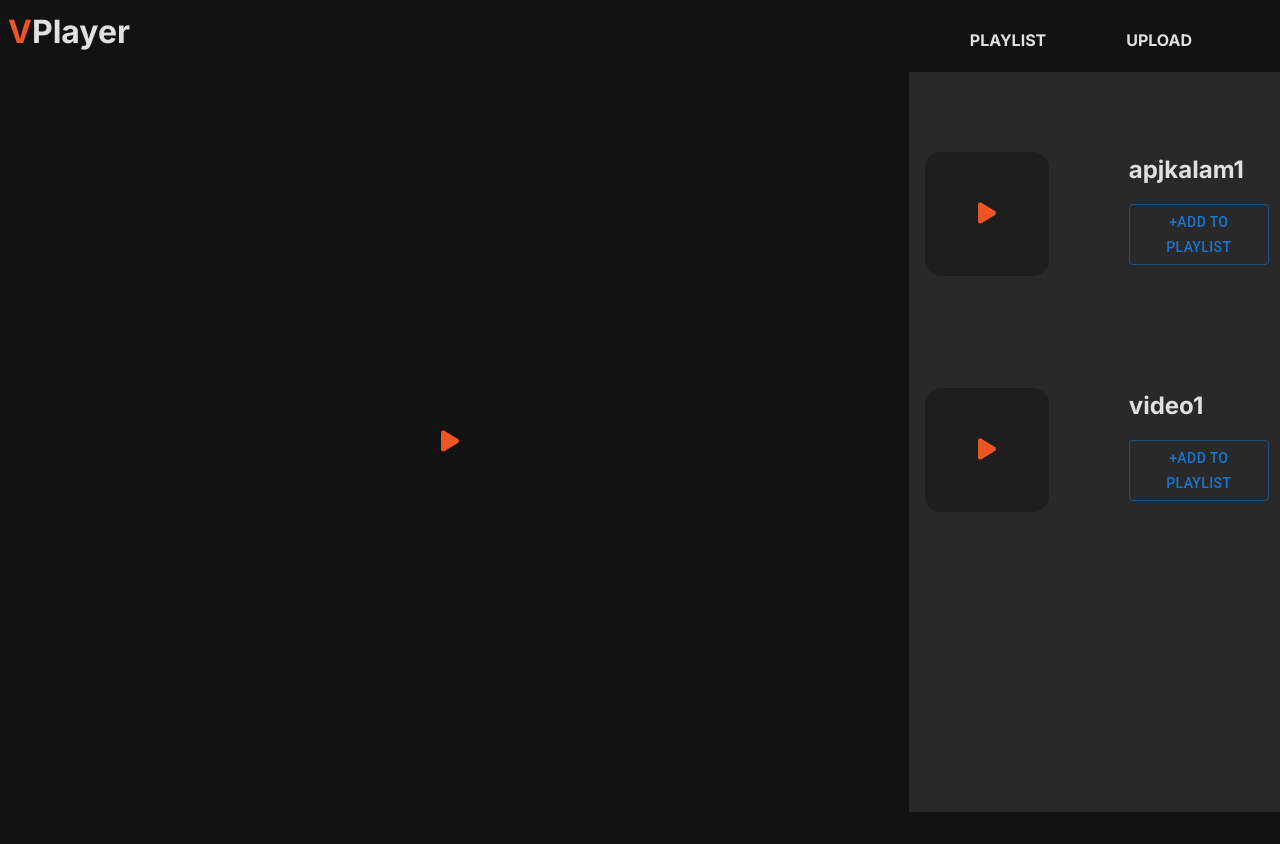
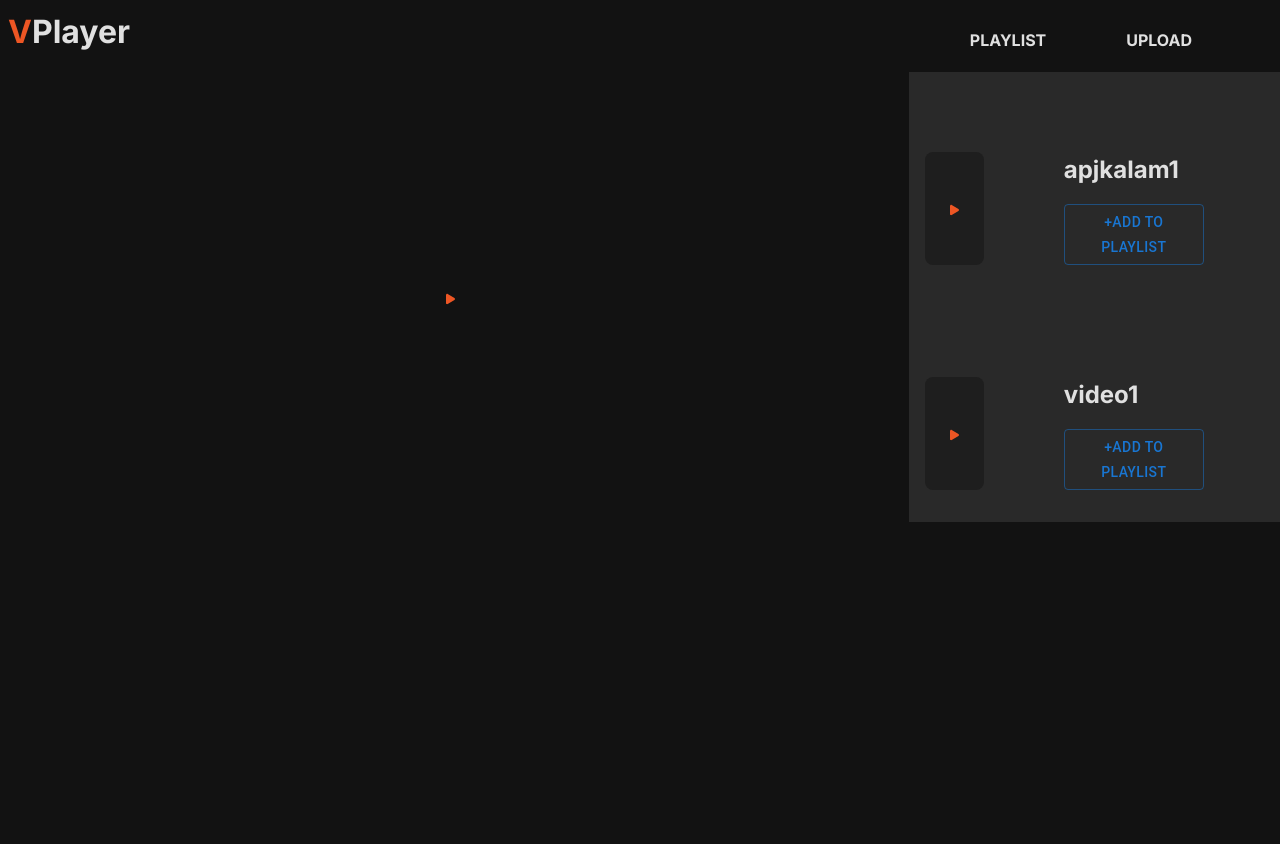
Before and after one commit to VidyasagarPandikashala/vidyasagarpandikashala-Assignment--React-JS-Developer-Rigi, a React (Create React App) app in the folder vplayer-frontend/: page / in a window 1280 px wide. After the commit the page ends 808 px from the top, so only its background shows below. Built offline with nearby package versions, Linux system fonts and the light colour scheme.

Commit message:
[Homepage]:created subcomponents --> videoplayer videolistitem videoplayerIcon

```diff
--- a/vplayer-frontend/src/ui/shared-components/VideoPlayer/VideoPlayer.js
+++ b/vplayer-frontend/src/ui/shared-components/VideoPlayer/VideoPlayer.js
@@ -1,4 +1,4 @@
-import VideoPlayerThumbnail from "../VideoPlayerThumbnail/VideoPlayerThumbnail";
+import VideoPlayerThumbnail from "../videoPlayerThumbnail/VideoPlayerThumbnail";
 import styles from "./VideoPlayer.module.css";
 
 function VideoPlayer({ src }) {
@@ -9,6 +9,7 @@ function VideoPlayer({ src }) {
       ) : (
         <video
           className={styles.videoPlayer}
+          autoPlay
           controls
           width="100%"
           src={src}
--- a/vplayer-frontend/src/ui/shared-components/VideoPlayer/VideoPlayer.module.css
+++ b/vplayer-frontend/src/ui/shared-components/VideoPlayer/VideoPlayer.module.css
@@ -1,4 +1,4 @@
 .videoPlayer {
-  height: calc(100vh - 80px);
+  flex: 5;
   background-color: var(--background-color);
 }
--- a/vplayer-frontend/src/ui/shared-components/VideoPlayerThumbnail/VideoPlayerThumbnail.js
+++ b/vplayer-frontend/src/ui/shared-components/VideoPlayerThumbnail/VideoPlayerThumbnail.js
@@ -5,7 +5,7 @@ import { faPlay } from "@fortawesome/free-solid-svg-icons";
 function VideoPlayerThumbnail({ videoSrc, onClickHandler, thumbnailStyle }) {
   return (
     <div className={styles[thumbnailStyle]}>
-      <div onClick={() => onClickHandler(videoSrc)}>
+      <div>
         <FontAwesomeIcon className={styles.iconStyle} icon={faPlay} />
       </div>
     </div>
--- a/vplayer-frontend/src/ui/shared-components/VideoPlayerThumbnail/VideoPlayerThumbnail.module.css
+++ b/vplayer-frontend/src/ui/shared-components/VideoPlayerThumbnail/VideoPlayerThumbnail.module.css
@@ -1,22 +1,26 @@
 .thumbnailcontainer {
   display: flex;
   background-color: var(--overlay-shade-200);
-  width: 124px;
-  height: 124px;
+  /* width: 71px; */
+  /* height: 64px; */
+  padding: 14px 25px;
   justify-content: center;
-  border-radius: 1rem;
+  border-radius: 0.5rem;
+  align-items: center;
+  cursor: pointer;
+}
+
+.iconStyle {
+  font-size: 12px;
+  color: var(--primary-accent-color);
+}
+
+.thumbContainerVideoPlayer {
+  display: flex;
+  flex: 5;
+  background-color: var(--background-color);
+  /* width: 100%; */
+  /* height: calc(100vh - 60px); */
+  justify-content: center;
   align-items: center;
 }
-.iconStyle {
-  font-size: 24px;
-  color: var(--primary-accent-color);
-}
-.thumbContainerVideoPlayer {
-  display: flex;
-  background-color: var(--background-color);
-  width: 100%;
-  height: calc(100vh - 60px);
-  justify-content: center;
-
-  align-items: center;
-}
--- /dev/null
+++ b/vplayer-frontend/src/ui/shared-components/videoListItem/VideoListItem.module.css
@@ -0,0 +1,38 @@
+.eachVideoListWrapper {
+  display: flex;
+  justify-content: space-between;
+  align-items: center;
+}
+
+.eachVideoContainer {
+  display: flex;
+  flex: 3;
+  gap: 5rem;
+  padding: 2rem;
+  /* justify-content: space-between; */
+  align-items: center;
+}
+
+.eachVideoListWrapper:hover {
+  background-color: var(--overlay-shade-100);
+}
+
+.movieName {
+  /* padding: 24px 0px; */
+  /* margin: 0; */
+  color: var(--primary-accent-color);
+  font-size: 12px;
+  font-weight: 500;
+  letter-spacing: 0.5ch;
+}
+
+.addToPlaylistContainer {
+  flex: 1;
+}
+
+.addToPlaylist {
+  padding: 0;
+  margin: 0;
+  color: var(--primary-text-color);
+  font-size: 1rem;
+}
```
Also changed, not shown: vplayer-frontend/src/ui/shared-components/videoListItem/VideoListItem.js (added, +29 -0 lines).
